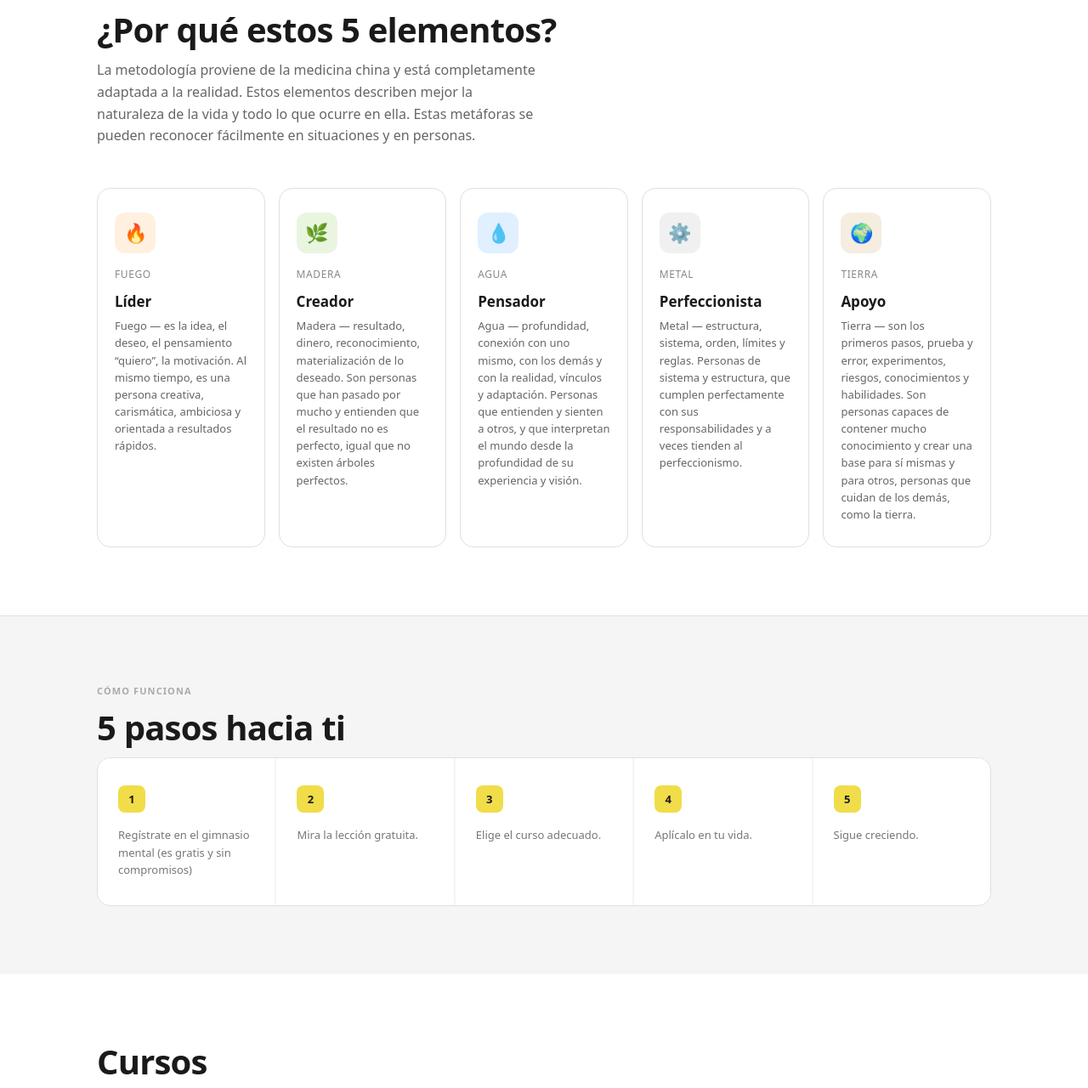
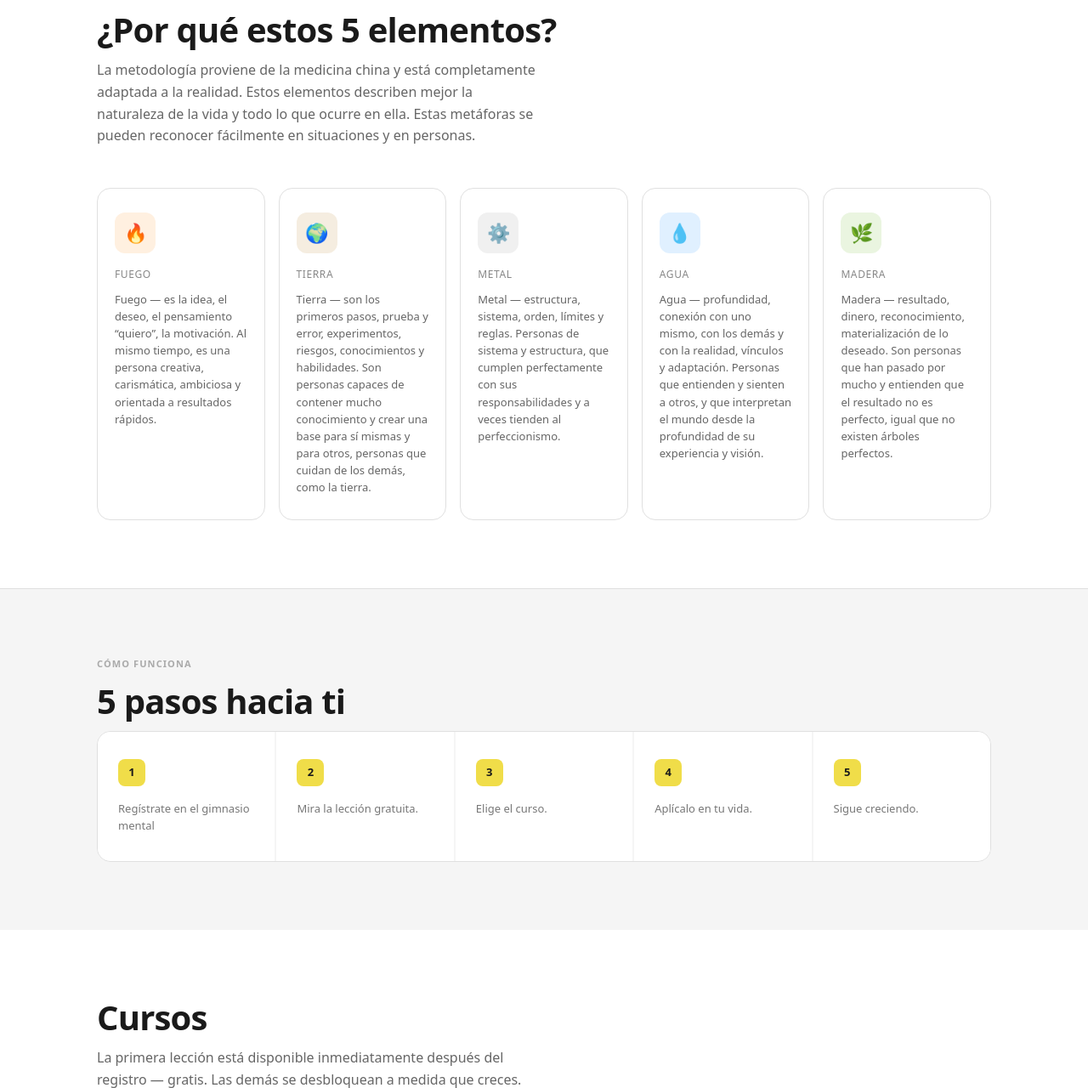
Before and after one commit to maksym-sk21/metamindgym, a Django app: page / in a window 1280 px wide. Shown: the part 944-2224 px from the top of the page at 85% size. Run offline with Django 5.2, Linux system fonts and the light colour scheme; some libraries are stand-ins or nearby versions.

Commit message:
fix: landing small fixes

```diff
--- a/templates/accounts/landing.html
+++ b/templates/accounts/landing.html
@@ -403,32 +403,27 @@
       <div class="el-card fire" onclick="selectEl(this)">
         <div class="el-icon">🔥</div>
         <div class="el-tagline">Fuego</div>
-        <div class="el-name">Líder</div>
         <div class="el-desc">Fuego — es la idea, el deseo, el pensamiento “quiero”, la motivación. Al mismo tiempo, es una persona creativa, carismática, ambiciosa y orientada a resultados rápidos.</div>
+      </div>
+      <div class="el-card earth" onclick="selectEl(this)">
+        <div class="el-icon">🌍</div>
+        <div class="el-tagline">Tierra</div>
+        <div class="el-desc">Tierra — son los primeros pasos, prueba y error, experimentos, riesgos, conocimientos y habilidades. Son personas capaces de contener mucho conocimiento y crear una base para sí mismas y para otros, personas que cuidan de los demás, como la tierra.</div>
+      </div>
+      <div class="el-card metal" onclick="selectEl(this)">
+        <div class="el-icon">⚙️</div>
+        <div class="el-tagline">Metal</div>
+        <div class="el-desc">Metal — estructura, sistema, orden, límites y reglas. Personas de sistema y estructura, que cumplen perfectamente con sus responsabilidades y a veces tienden al perfeccionismo.</div>
+      </div>
+      <div class="el-card water" onclick="selectEl(this)">
+        <div class="el-icon">💧</div>
+        <div class="el-tagline">Agua</div>
+        <div class="el-desc">Agua — profundidad, conexión con uno mismo, con los demás y con la realidad, vínculos y adaptación. Personas que entienden y sienten a otros, y que interpretan el mundo desde la profundidad de su experiencia y visión.</div>
       </div>
       <div class="el-card tree" onclick="selectEl(this)">
         <div class="el-icon">🌿</div>
         <div class="el-tagline">Madera</div>
-        <div class="el-name">Creador</div>
         <div class="el-desc"> Madera — resultado, dinero, reconocimiento, materialización de lo deseado. Son personas que han pasado por mucho y entienden que el resultado no es perfecto, igual que no existen árboles perfectos.</div>
-      </div>
-      <div class="el-card water" onclick="selectEl(this)">
-        <div class="el-icon">💧</div>
-        <div class="el-tagline">Agua</div>
-        <div class="el-name">Pensador</div>
-        <div class="el-desc">Agua — profundidad, conexión con uno mismo, con los demás y con la realidad, vínculos y adaptación. Personas que entienden y sienten a otros, y que interpretan el mundo desde la profundidad de su experiencia y visión.</div>
-      </div>
-      <div class="el-card metal" onclick="selectEl(this)">
-        <div class="el-icon">⚙️</div>
-        <div class="el-tagline">Metal</div>
-        <div class="el-name">Perfeccionista</div>
-        <div class="el-desc">Metal — estructura, sistema, orden, límites y reglas. Personas de sistema y estructura, que cumplen perfectamente con sus responsabilidades y a veces tienden al perfeccionismo.</div>
-      </div>
-      <div class="el-card earth" onclick="selectEl(this)">
-        <div class="el-icon">🌍</div>
-        <div class="el-tagline">Tierra</div>
-        <div class="el-name">Apoyo</div>
-        <div class="el-desc">Tierra — son los primeros pasos, prueba y error, experimentos, riesgos, conocimientos y habilidades. Son personas capaces de contener mucho conocimiento y crear una base para sí mismas y para otros, personas que cuidan de los demás, como la tierra.</div>
       </div>
     </div>
   </div>
@@ -441,7 +436,7 @@
       <div class="steps">
         <div class="step">
           <div class="step-num">1</div>
-          <p>Regístrate en el gimnasio mental (es gratis y sin compromisos)</p>
+          <p>Regístrate en el gimnasio mental</p>
         </div>
         <div class="step">
           <div class="step-num">2</div>
@@ -449,7 +444,7 @@
         </div>
         <div class="step">
           <div class="step-num">3</div>
-          <p>Elige el curso adecuado.</p>
+          <p>Elige el curso.</p>
         </div>
         <div class="step">
           <div class="step-num">4</div>
@@ -535,10 +530,10 @@
       <div class="section-sub">elige el pensamiento que aparece primero en tu mente:</div>
       <div class="quiz-options">
         <button class="quiz-opt" onclick="pickQuiz(this,'fire')">Quiero aprender algo nuevo</button>
-        <button class="quiz-opt" onclick="pickQuiz(this,'tree')">Quiero estabilidad y tranquilidad</button>
-        <button class="quiz-opt" onclick="pickQuiz(this,'water')">Quiero hacer lo que me gusta</button>
-        <button class="quiz-opt" onclick="pickQuiz(this,'metal')">Quiero entenderme a mí mismo y a los demás</button>
-        <button class="quiz-opt" onclick="pickQuiz(this,'earth')">Quiero crecimiento y resultados</button>
+        <button class="quiz-opt" onclick="pickQuiz(this,'earth')">Quiero estabilidad y tranquilidad</button>
+        <button class="quiz-opt" onclick="pickQuiz(this,'metal')">Quiero hacer lo que me gusta</button>
+        <button class="quiz-opt" onclick="pickQuiz(this,'water')">Quiero entenderme a mí mismo y a los demás</button>
+        <button class="quiz-opt" onclick="pickQuiz(this,'tree')">Quiero crecimiento y resultados</button>
       </div>
       <div class="quiz-result" id="quiz-result"></div>
     </div>
```
